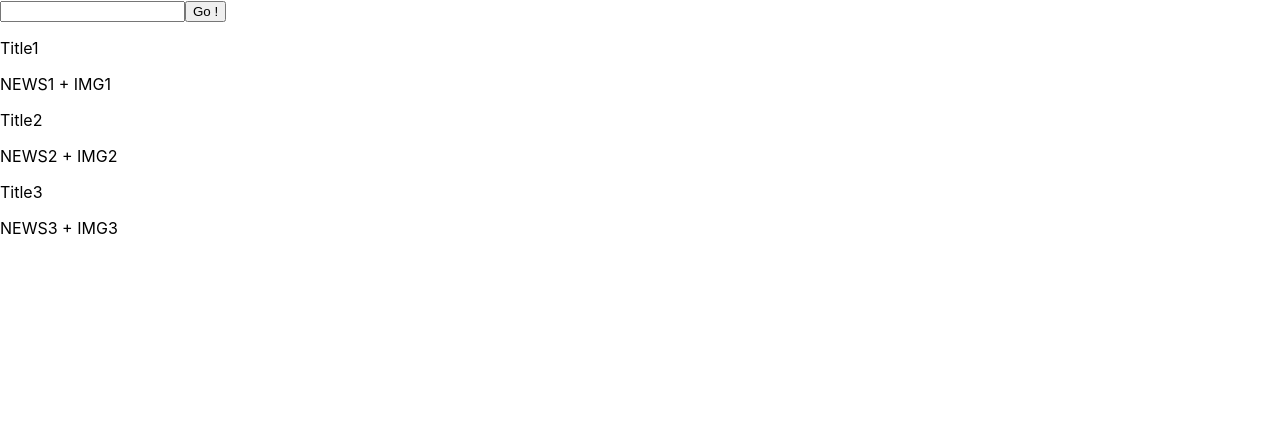
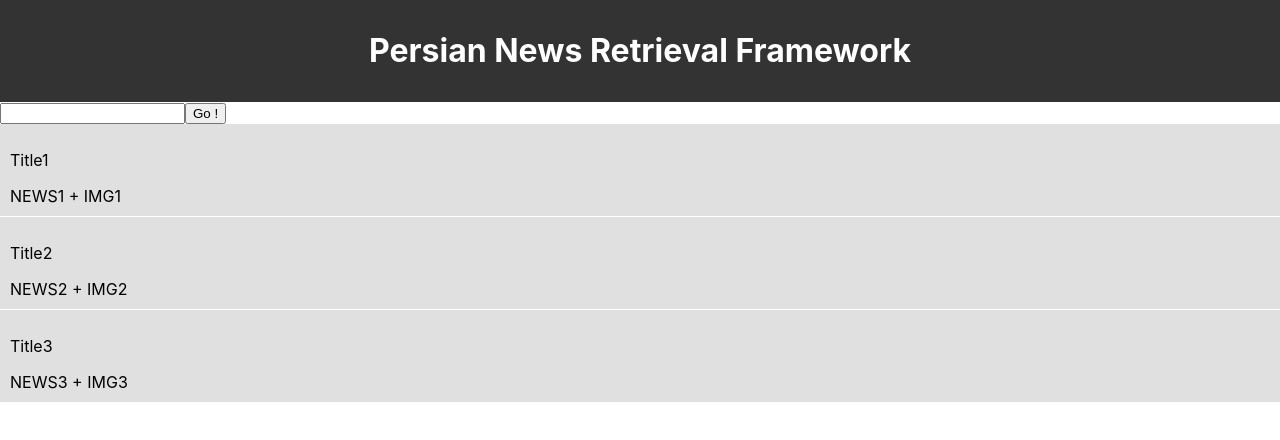
Before and after one commit to sarb9/KhabarYaab, a React (Create React App) app in the folder Frontend/: page / in a window 1280 px wide. Shown: the top 440 px of the page. Built offline with nearby package versions, Linux system fonts and the light colour scheme.

Commit message:
Initial Styles added

```diff
--- a/Frontend/src/App.js
+++ b/Frontend/src/App.js
@@ -1,7 +1,8 @@
 import React, { Component } from "react";
-import NewsFramework from "./NewsFramework";
+import NewsFramework from "./components/NewsFramework";
 import "./App.css";
-import SearchPage from "./SearchPage";
+import SearchPage from "./components/SearchPage";
+import Header from "./components/Header";
 
 export class App extends Component {
   state = {
@@ -23,6 +24,7 @@ export class App extends Component {
   render() {
     return (
       <div className="App">
+        <Header />
         <SearchPage />
         <NewsFramework NewsList={this.state.NewsList} />
       </div>
--- a/Frontend/src/NewsItem.js
+++ /dev/null
@@ -1,17 +0,0 @@
-import React, { Component } from "react";
-
-export class NewsItem extends Component {
-  render() {
-    return (
-      <div>
-        <p>{this.props.News.title} </p>
-        <div>
-          <span>{this.props.News.description}</span> +{" "}
-          <span>{this.props.News.IMG}</span>
-        </div>
-      </div>
-    );
-  }
-}
-
-export default NewsItem;
--- /dev/null
+++ b/Frontend/src/components/Header.js
@@ -0,0 +1,18 @@
+import React from "react";
+
+function Header() {
+  return (
+    <header style={headerStyle}>
+      <h1>Persian News Retrieval Framework</h1>
+    </header>
+  );
+}
+
+const headerStyle = {
+  background: "#333",
+  color: "#fff",
+  textAlign: "center",
+  padding: "10px"
+};
+
+export default Header;
--- /dev/null
+++ b/Frontend/src/components/NewsItem.js
@@ -0,0 +1,23 @@
+import React, { Component } from "react";
+import "./styles/NewsItem.css";
+import PropTypes from "prop-types";
+
+export class NewsItem extends Component {
+  render() {
+    const { title, description, IMG } = this.props.News;
+    return (
+      <div className="item">
+        <p>{title} </p>
+        <div>
+          <span>{description}</span> + <span>{IMG}</span>
+        </div>
+      </div>
+    );
+  }
+}
+
+NewsItem.propTypes = {
+  News: PropTypes.object.isRequired
+};
+
+export default NewsItem;
--- /dev/null
+++ b/Frontend/src/components/styles/NewsItem.css
@@ -0,0 +1,5 @@
+.item {
+  background-color: #e0e0e0;
+  padding: 10px;
+  margin-bottom: 1px;
+}
```
Also changed, not shown: Frontend/src/components/NewsFramework.js (renamed from Frontend/src/NewsFramework.js), Frontend/src/components/SearchPage.js (renamed from Frontend/src/SearchPage.js), Frontend/src/components/styles/NewsFramework.css (added), Frontend/src/components/styles/SearchPage.css (added), 1 other file (tests, documents, lock files or other folders).
